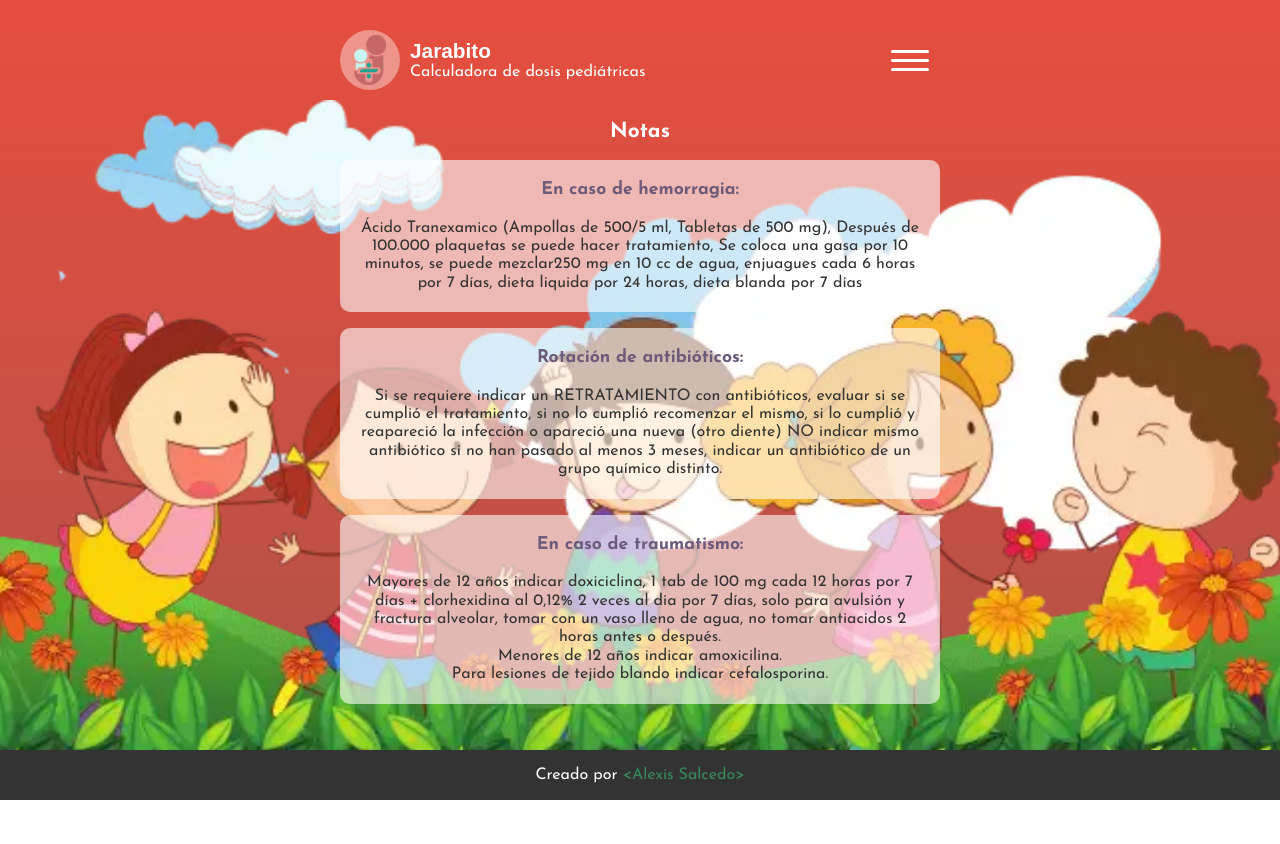
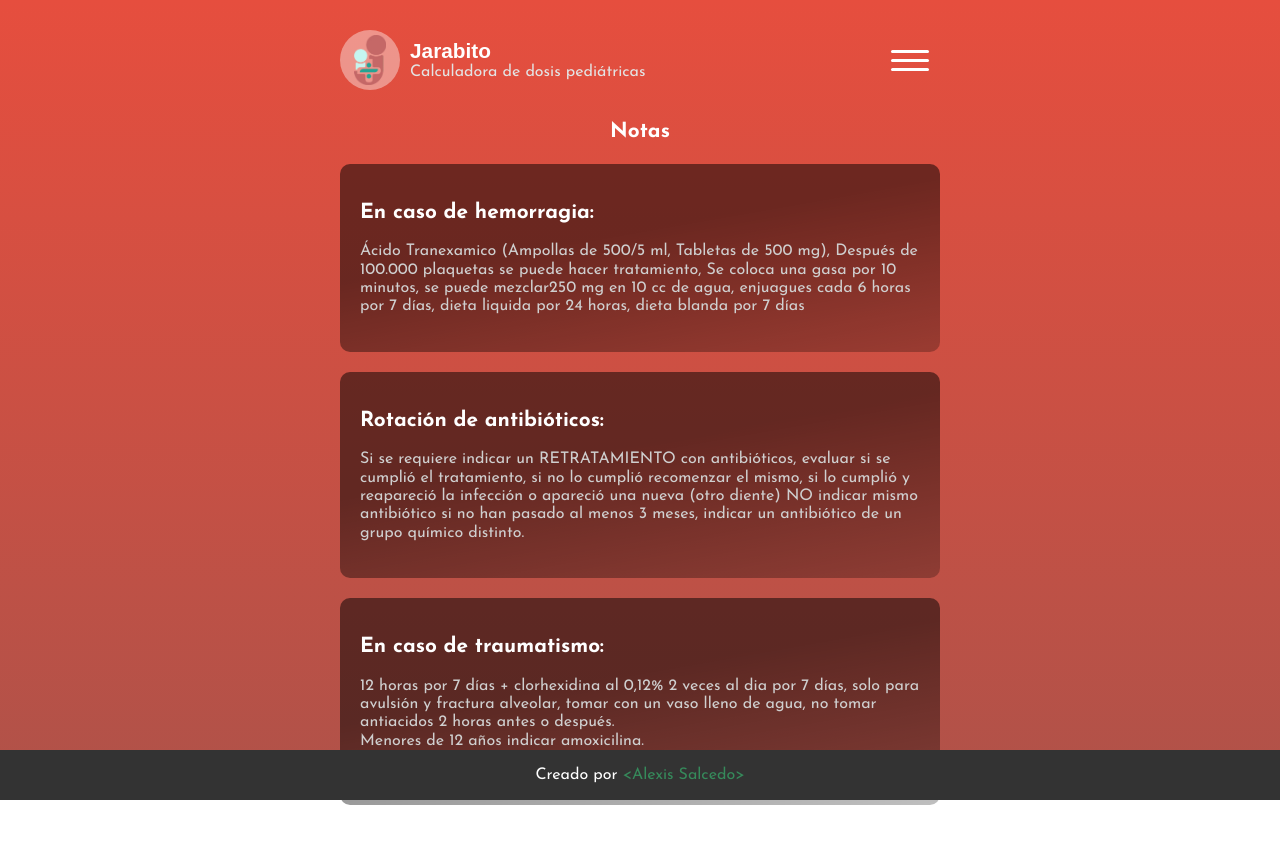
Before and after one commit to alexisss1928/jarabito, a website: page notas.html in a window 1280 px wide. Before the commit the page ends 810 px from the top, so only its background shows below. Drawn offline with Linux system fonts and the light colour scheme; a web font is replaced by a local one.

Commit message:
cambios de estilos

```diff
--- a/notas.html
+++ b/notas.html
@@ -35,7 +35,6 @@
     </head>
     <body>
         <div id="body__notas"></div>
-        <img src="images/kids3.png" alt="" id="body__img" />
         <div id="menuPhone">
             <div><a href="./index.html">Jarabito</a></div>
             <hr />
@@ -78,32 +77,40 @@
             </header>
             <h1>Notas</h1>
             <div id="notas">
+                <div>
+                    <h2>En caso de hemorragia:</h2>
                     <p>
-                    <span>En caso de hemorragia:</span><br /><br />Ácido
-                    Tranexamico (Ampollas de 500/5 ml, Tabletas de 500 mg),
-                    Después de 100.000 plaquetas se puede hacer tratamiento, Se
-                    coloca una gasa por 10 minutos, se puede mezclar250 mg en 10
-                    cc de agua, enjuagues cada 6 horas por 7 días, dieta liquida
-                    por 24 horas, dieta blanda por 7 días
+                        Ácido Tranexamico (Ampollas de 500/5 ml, Tabletas de 500
+                        mg), Después de 100.000 plaquetas se puede hacer
+                        tratamiento, Se coloca una gasa por 10 minutos, se puede
+                        mezclar250 mg en 10 cc de agua, enjuagues cada 6 horas
+                        por 7 días, dieta liquida por 24 horas, dieta blanda por
+                        7 días
                     </p>
+                </div>
+                <div>
+                    <h2>Rotación de antibióticos:</h2>
                     <p>
-                    <span>Rotación de antibióticos:</span><br /><br />Si se
-                    requiere indicar un RETRATAMIENTO con antibióticos, evaluar
-                    si se cumplió el tratamiento, si no lo cumplió recomenzar el
-                    mismo, si lo cumplió y reapareció la infección o apareció
-                    una nueva (otro diente) NO indicar mismo antibiótico si no
-                    han pasado al menos 3 meses, indicar un antibiótico de un
-                    grupo químico distinto.
+                        Si se requiere indicar un RETRATAMIENTO con
+                        antibióticos, evaluar si se cumplió el tratamiento, si
+                        no lo cumplió recomenzar el mismo, si lo cumplió y
+                        reapareció la infección o apareció una nueva (otro
+                        diente) NO indicar mismo antibiótico si no han pasado al
+                        menos 3 meses, indicar un antibiótico de un grupo
+                        químico distinto.
                     </p>
+                </div>
+                <div>
+                    <h2>En caso de traumatismo:</h2>
                     <p>
-                    <span>En caso de traumatismo:</span><br /><br />Mayores de
-                    12 años indicar doxiciclina, 1 tab de 100 mg cada 12 horas
-                    por 7 días + clorhexidina al 0,12% 2 veces al dia por 7
-                    días, solo para avulsión y fractura alveolar, tomar con un
-                    vaso lleno de agua, no tomar antiacidos 2 horas antes o
-                    después.<br />Menores de 12 años indicar amoxicilina.<br />Para
-                    lesiones de tejido blando indicar cefalosporina.
+                        12 horas por 7 días + clorhexidina al 0,12% 2 veces al
+                        dia por 7 días, solo para avulsión y fractura alveolar,
+                        tomar con un vaso lleno de agua, no tomar antiacidos 2
+                        horas antes o después.<br />Menores de 12 años indicar
+                        amoxicilina.<br />Para lesiones de tejido blando indicar
+                        cefalosporina.
                     </p>
+                </div>
             </div>
         </div>
         <div id="footer">
--- a/styles/index.css
+++ b/styles/index.css
@@ -176,7 +176,7 @@ h1 {
     font-size: 1.3rem;
 }
 h2 {
-    font-size: 1rem;
+    font-size: 1.3rem;
 }
 #clouds {
     position: fixed;
@@ -273,6 +273,9 @@ h2 {
     margin: auto;
     padding: 30px 30px 90px 30px;
 }
+#wrapper p {
+    color: #e3e3e3;
+}
 #header {
     display: flex;
     align-items: center;
@@ -324,19 +327,18 @@ h2 {
     margin: 30px 0;
 }
 #containerDescripcion {
-    padding: 10px;
+    padding: 10px 13px;
     margin: 20px;
-    background: #ffffff99;
-    border-radius: 0 0 10px 10px;
-    color: #333;
-    border-top: solid 5px #368a5b;
+    background: #00000042;
+    border-radius: 10px;
+    color: #fff;
+    /* border-top: solid 5px #368a5b; */
     transition: 1s;
-}
-#containerDescripcion h2 {
-    font-size: 1rem;
+    box-shadow: 10px 10px 10px #2b2b2be3 inset;
 }
 #containerDescripcion span {
-    color: #e45454;
+    font-weight: 700;
+    color: #f4aeae;
 }
 .calculadoras {
     width: 100%;
@@ -350,7 +352,7 @@ h2 {
     position: relative;
     background: #93d3e8;
     margin: 30px 0;
-    padding: 10px 80px 10px 20px;
+    padding: 15px 80px 15px 20px;
     border-radius: 10px;
 }
 .calculadoras__boton p {
@@ -503,15 +505,20 @@ select {
     -ms-appearance: none;
     appearance: none;
     border: none;
-    background: #ffffff99;
+    background: transparent;
     font-family: "Josefin Sans", sans-serif;
-    border-radius: 10px;
+    /* border-radius: 10px; */
     padding-left: 10px;
     width: 100%;
     height: 30px;
+    border-bottom: solid 3px #fff;
+    color: #fff;
 }
 select::-ms-expand {
     display: none;
+}
+select:visited {
+    border: none;
 }
 .select {
     margin-top: 30px;
@@ -555,12 +562,12 @@ select::-ms-expand {
     width: 80%;
     text-align: left;
     padding-left: 20px;
-    background: #ffffff99;
-    border-radius: 10px 0 0 10px;
+    background: #0000002b;
+    border-radius: 5px 0 0 5px;
     height: 30px;
     line-height: 30px;
     margin: 5px 0;
-    color: #333;
+    color: #fff;
 }
 #datos label button {
     transform: translate(10px, 5px);
@@ -576,7 +583,7 @@ select::-ms-expand {
     border: none;
     height: 30px;
     margin: 5px 0;
-    border-radius: 0 10px 10px 0;
+    border-radius: 0 25px 25px 0;
     background: #ffffff99;
     text-align: center;
 }
@@ -588,18 +595,19 @@ select::-ms-expand {
 #buttons button {
     border: none;
     height: 35px;
-    border-radius: 30px;
+    border-radius: 5px;
     padding: 0 20px;
     font-weight: 700;
     line-height: 35px;
 }
 #buttons__clear {
-    background-color: #f0d7d7;
-    color: #e45454;
+    background-color: transparent;
+    color: #202020;
 }
 #buttons__calcular {
-    background-color: #1e9447;
+    background-color: #489362;
     color: #fff;
+    box-shadow: 0px 10px 10px -5px #203e2a;
 }
 #header__menu {
     width: 60px;
@@ -646,16 +654,22 @@ select::-ms-expand {
         transform: translateY(-6px) rotate(-405deg);
     }
 }
-#notas p {
-    background: #ffffff99;
+#notas div {
+    background: linear-gradient(
+        170deg,
+        rgba(0, 0, 0, 0.5) 40%,
+        rgba(0, 0, 0, 0.25) 100%
+    );
     padding: 20px;
     border-radius: 10px;
-    color: #333;
+    margin-top: 20px;
+    text-align: left;
 }
-#notas p span {
-    font-size: 1.1rem;
+#notas div p {
+    color: #cfcfcf;
+}
+#notas h2 {
     font-weight: 700;
-    color: #6c5b7b;
 }
 #menuPhone {
     position: fixed;
```
Also changed, not shown: anestesicos.html (+0 -1 lines), antibioticos.html (+0 -1 lines), preventivos.html (+0 -1 lines), images/exclamation.svg. Lines whose indentation alone changed are shown as unchanged.
